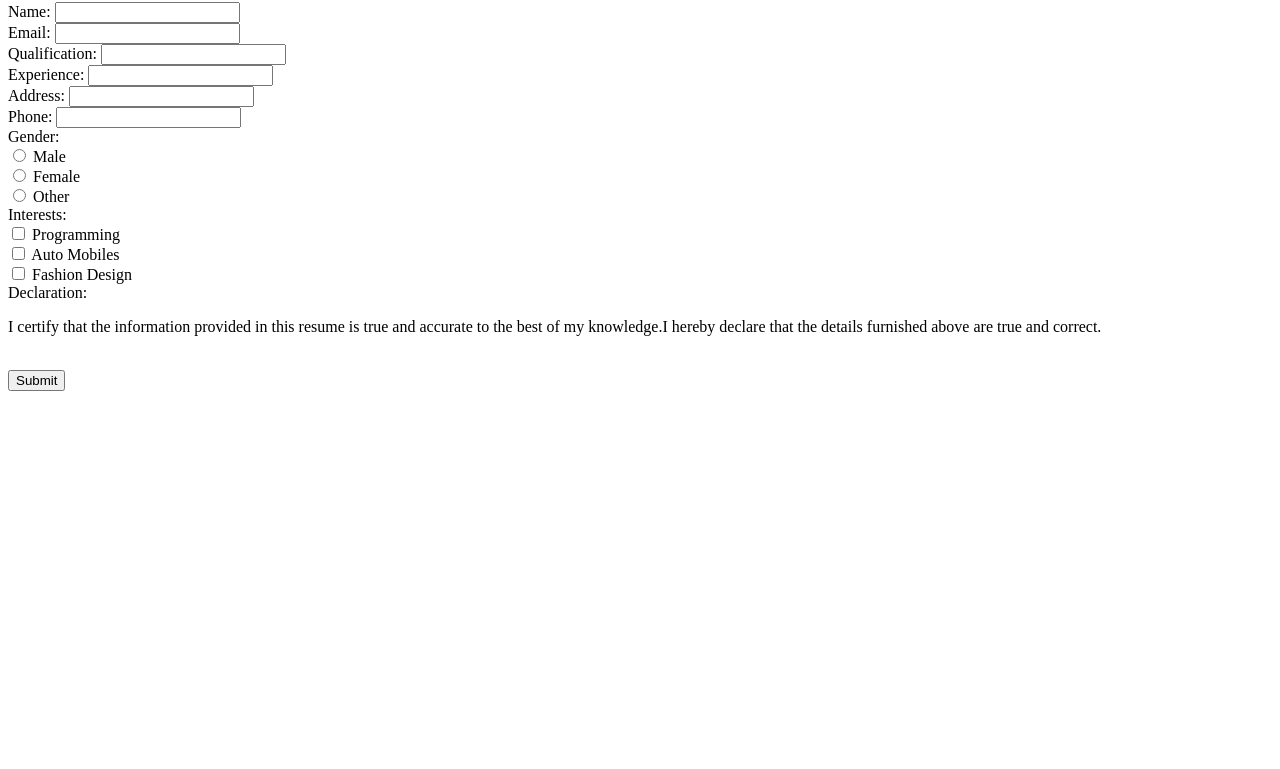
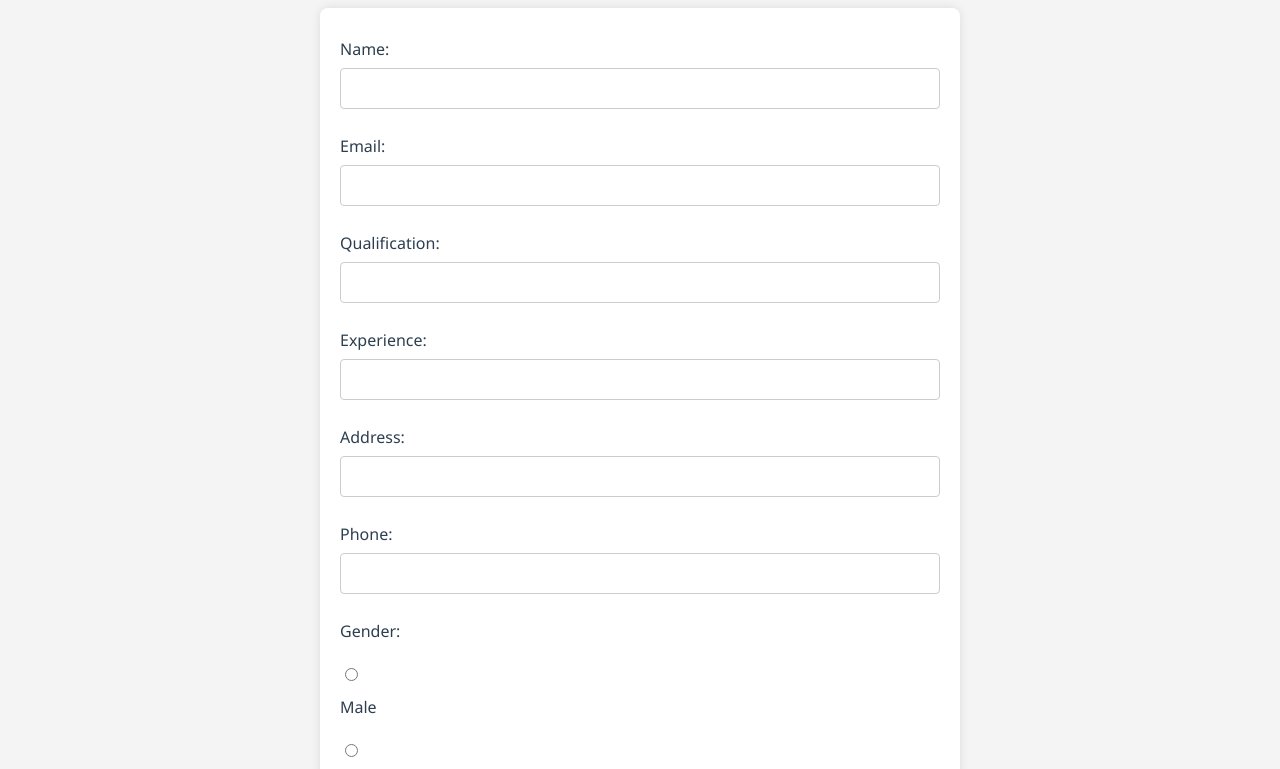
Before and after one commit to Ravivj/appform, a plain HTML site: page index.html in a window 1280 px wide. Shown: the part 78-847 px from the top of the page. Before the commit the page ends 800 px from the top, so only its background shows below. Drawn offline with Linux system fonts and the light colour scheme; files that its build step writes are made by us from their sources; the site is published under a folder, as on GitHub Pages, so addresses that start at the root find nothing.

Commit message:
index.html

```diff
--- a/index.html
+++ b/index.html
@@ -4,7 +4,7 @@
     <meta charset="UTF-8">
     <meta name="viewport" content="width=device-width, initial-scale=1.0">
     <title>Application Form</title>
-    <link rel="stylesheet" href="/templates/styles.css">
+    <link rel="stylesheet" href="styles.css">
 </head>
 <body>
 
```
